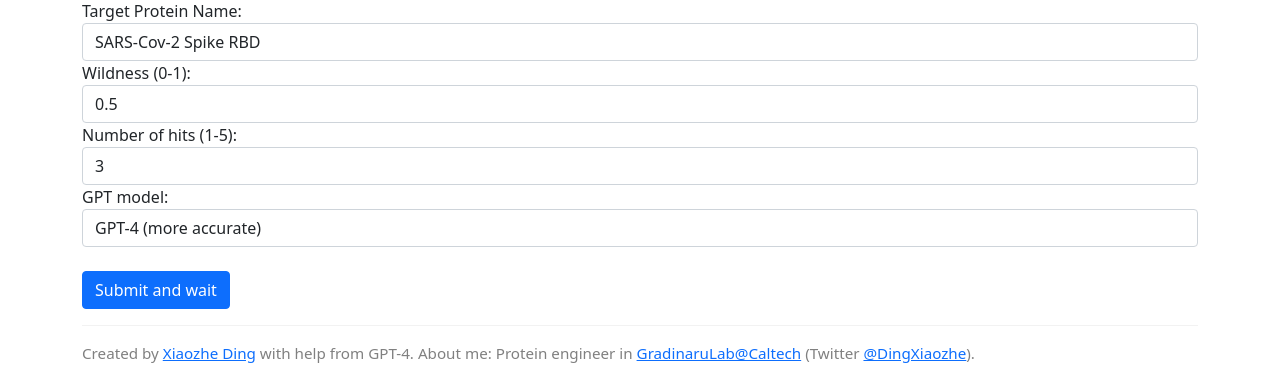
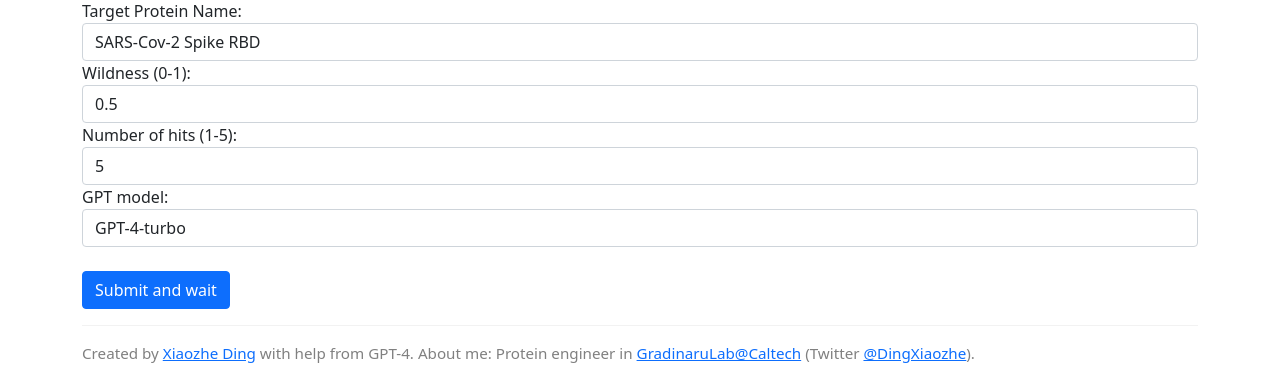
Before and after one commit to xz-ding/GPTPullDown, a Flask app: page / in a window 1280 px wide. Shown: the part 114-481 px from the top of the page. Run offline with Flask 2, Linux system fonts and the light colour scheme.

Commit message:
using GPT-4-turbo now

```diff
--- a/app.py
+++ b/app.py
@@ -75,7 +75,7 @@ def index():
                 ],
 
 
-                max_tokens=int(190 + number_of_results * 45),
+                max_tokens=int(200 + number_of_results * 50),
                 temperature=temperature
                 )
 
--- a/templates/index.html
+++ b/templates/index.html
@@ -21,13 +21,14 @@
     </div>
     <div class="form-group">
       <label for="number_of_results">Number of hits (1-5):</label>
-      <input type="number" class="form-control" id="number_of_results" name="number_of_results" min="1" max="5" step="1" value="3" required>
+      <input type="number" class="form-control" id="number_of_results" name="number_of_results" min="1" max="10" step="1" value="5" required>
     </div>
     <div class="form-group">
       <label for="model">GPT model:</label>
       <select class="form-control" id="model" name="model" required>
-        <option value="gpt-4">GPT-4 (more accurate)</option>
-        <option value="gpt-3.5-turbo">GPT-3.5-turbo (faster)</option>
+        <option value="gpt-4-1106-preview">GPT-4-turbo</option>
+        <option value="gpt-3.5-turbo">GPT-3.5-turbo (legacy)</option>
+        <option value="gpt-4">GPT-4 (legacy)</option>
       </select>
     </div>
     <br>
```
Also changed, not shown: 1 other file.
